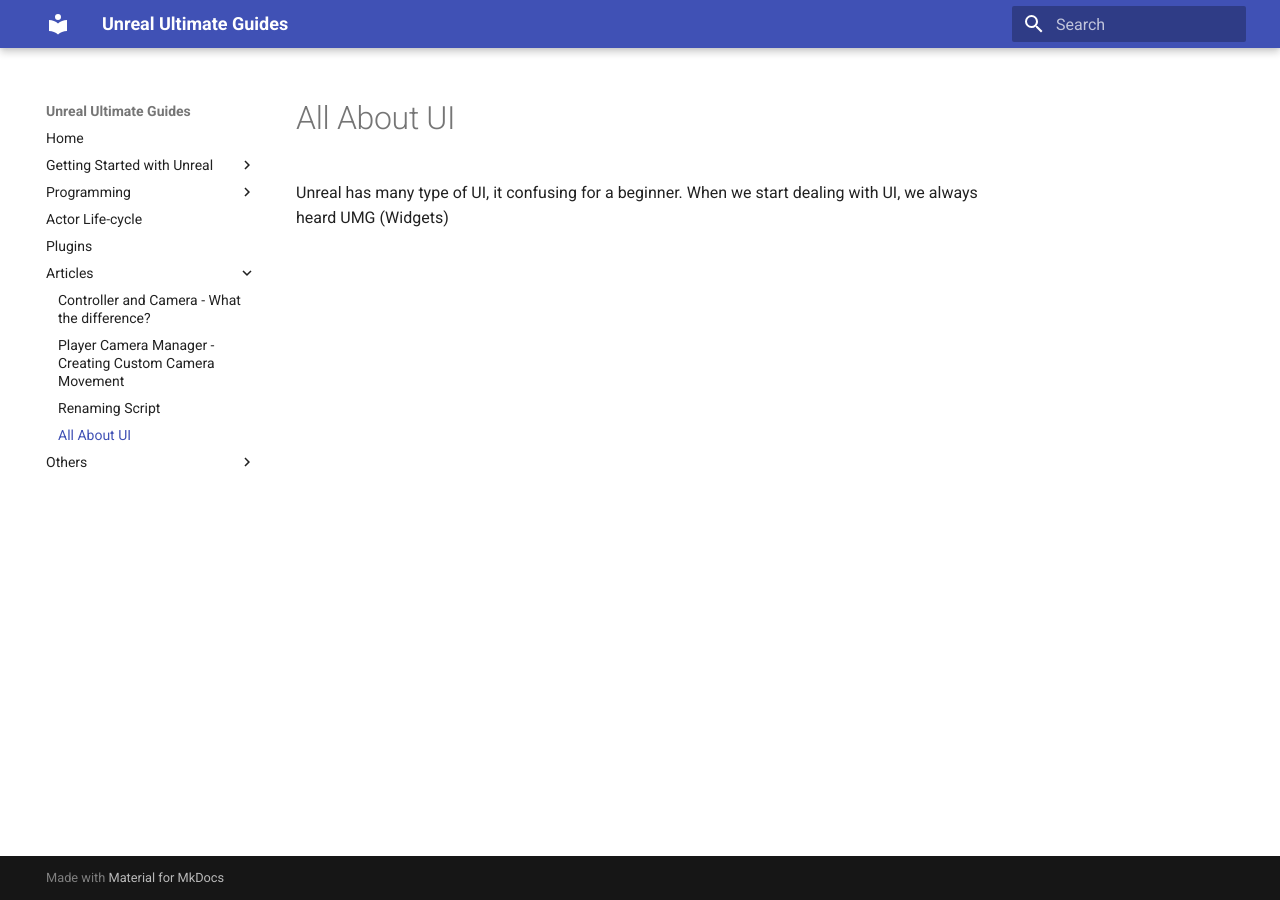
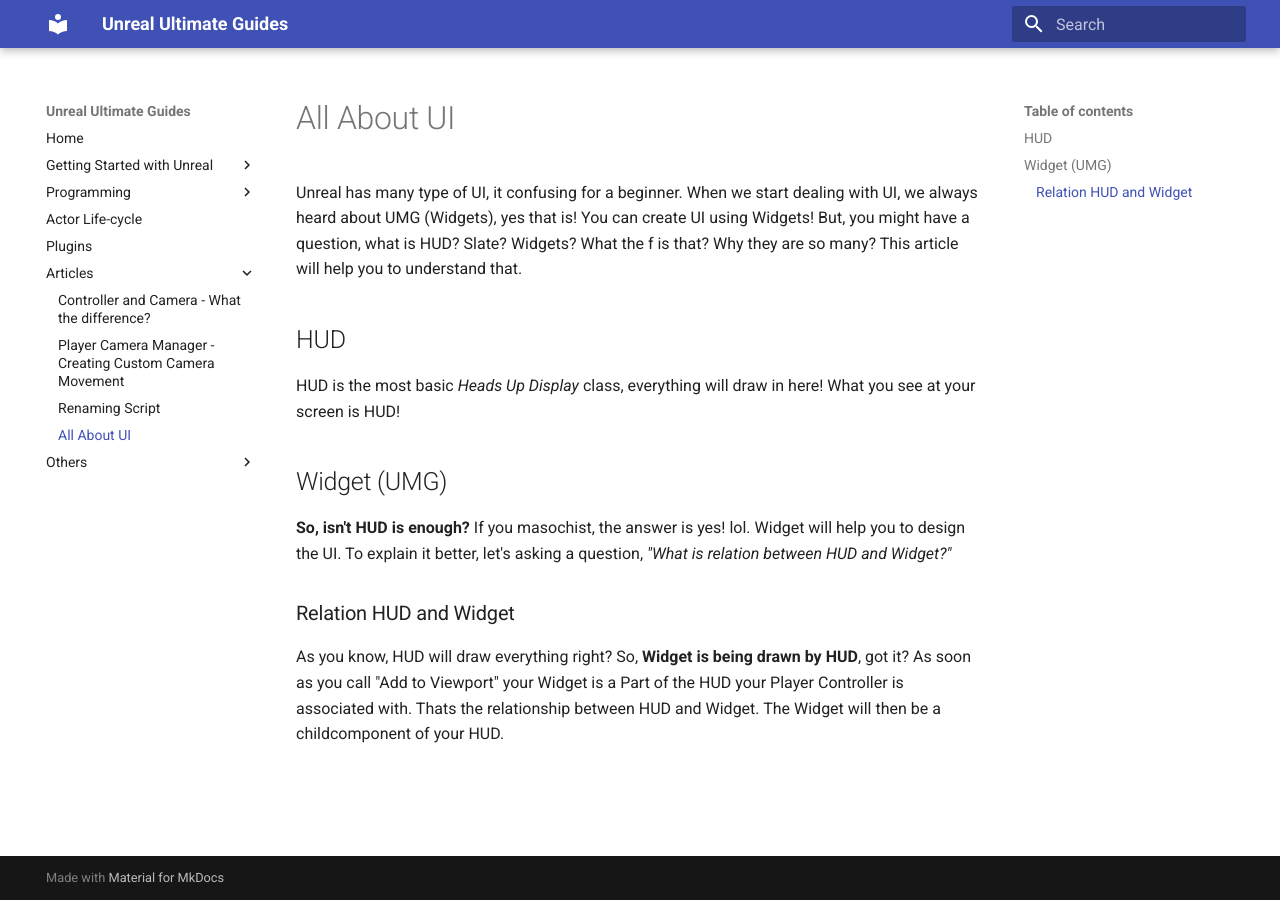
Before and after one commit to damarindra/unreal, an MkDocs documentation site: the page built from docs/articles/all-about-ui.md, in a window 1280 px wide. Built offline with MkDocs 1.6.1 and Material for MkDocs 9.7.7, drawn with Linux system fonts in a browser that asks for light colours.

Commit message:
update ui

```diff
--- a/docs/articles/all-about-ui.md
+++ b/docs/articles/all-about-ui.md
@@ -1 +1,13 @@
-Unreal has many type of UI, it confusing for a beginner. When we start dealing with UI, we always heard UMG (Widgets)
+Unreal has many type of UI, it confusing for a beginner. When we start dealing with UI, we always heard about UMG (Widgets), yes that is! You can create UI using Widgets! But, you might have a question, what is HUD? Slate? Widgets? What the f is that? Why they are so many? This article will help you to understand that.
+
+## HUD
+
+HUD is the most basic *Heads Up Display* class, everything will draw in here! What you see at your screen is HUD!
+
+## Widget (UMG)
+
+**So, isn't HUD is enough?** If you masochist, the answer is yes! lol. Widget will help you to design the UI. To explain it better, let's asking a question, *"What is relation between HUD and Widget?"*
+
+### Relation HUD and Widget
+
+As you know, HUD will draw everything right? So, **Widget is being drawn by HUD**, got it? As soon as you call "Add to Viewport" your Widget is a Part of the HUD your Player Controller is associated with. Thats the relationship between HUD and Widget. The Widget will then be a childcomponent of your HUD.
```
